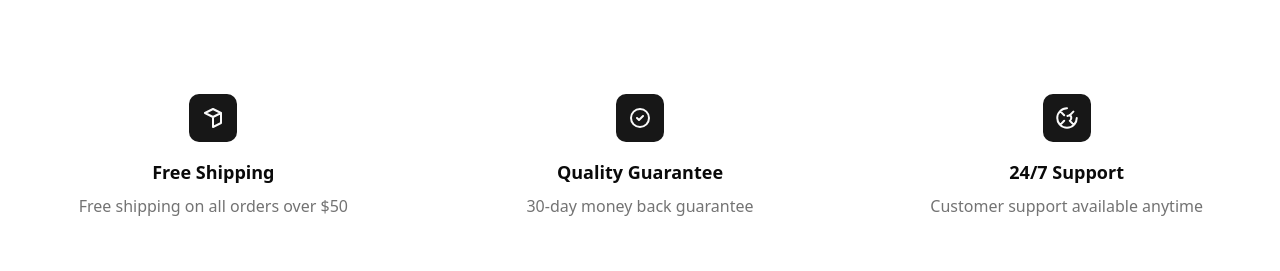
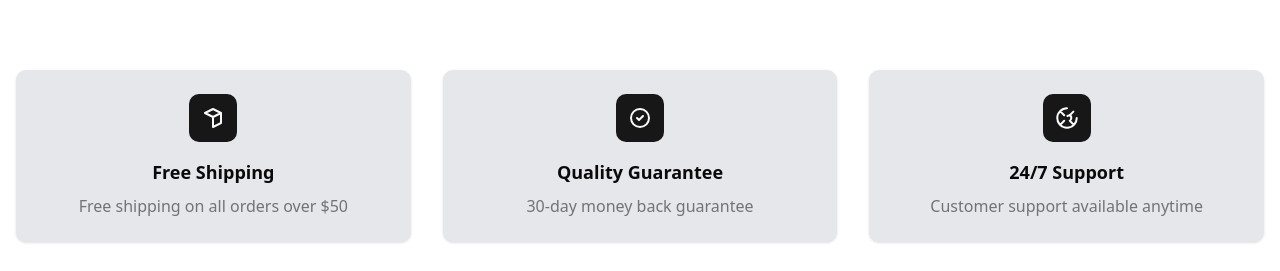
Before and after one commit to mubashirbappi5/Mini-E-Commerce, a React (Vite) app: page / in a window 1280 px wide. Shown: the part 1655-1926 px from the top of the page. Built offline with nearby package versions, Linux system fonts and the light colour scheme.

Commit message:
update toast

```diff
--- a/package.json
+++ b/package.json
@@ -24,6 +24,7 @@
     "next-themes": "^0.4.6",
     "react": "^19.1.0",
     "react-dom": "^19.1.0",
+    "react-hot-toast": "^2.5.2",
     "react-router": "^7.6.3",
     "react-router-dom": "^7.6.3",
     "sonner": "^2.0.6",
--- a/src/App.tsx
+++ b/src/App.tsx
@@ -10,7 +10,7 @@ import ProductDetail from "./pages/ProductDetail";
 // Import only your custom Sonner Toaster (recommended)
 import { Toaster as SonnerToaster } from "./components/ui/sonner";
 import { Routes, Route } from "react-router-dom";
-
+import { Toaster } from 'react-hot-toast';
 const queryClient = new QueryClient();
 
 const App = () => (
@@ -29,6 +29,7 @@ const App = () => (
           </Routes>
           <CartSidebar />
         </div>
+          <Toaster />
       </CartProvider>
     </TooltipProvider>
   </QueryClientProvider>
--- a/src/components/CheckoutModal.tsx
+++ b/src/components/CheckoutModal.tsx
@@ -6,6 +6,7 @@ import { Input } from './ui/input';
 import { Label } from './ui/label';
 import { Textarea } from './ui/textarea';
 import { Separator } from './ui/separator';
+import { toast } from 'react-hot-toast';
 
 
 interface CheckoutModalProps {
@@ -56,10 +57,7 @@ const CheckoutModal: React.FC<CheckoutModalProps> = ({ isOpen, onClose }) => {
     // Simulate payment processing
     await new Promise(resolve => setTimeout(resolve, 2000));
 
-    alert({
-      title: "Order placed successfully!",
-      description: `Your order for $${state.total.toFixed(2)} has been confirmed.`,
-    });
+    toast.success("Order placed successfully!")
 
     clearCart();
     setIsProcessing(false);
--- a/src/components/ProductCard.tsx
+++ b/src/components/ProductCard.tsx
@@ -6,6 +6,7 @@ import { Button } from "./ui/button";
 import { Card, CardContent } from "./ui/card";
 
 import { Link } from "react-router-dom"; // Added import
+import toast from "react-hot-toast";
 
 interface ProductCardProps {
   product: Product;
@@ -19,10 +20,7 @@ const ProductCard: React.FC<ProductCardProps> = ({ product }) => {
     e.preventDefault();
     e.stopPropagation();
     addToCart(product);
-    alert({
-      title: "Added to cart",
-      description: `${product.title} has been added to your cart.`, // Fixed template string
-    });
+    toast.success(`${product.title} has been added to your cart.`);
   };
 
   return (
--- a/src/pages/Home.tsx
+++ b/src/pages/Home.tsx
@@ -21,7 +21,7 @@ const Home = () => {
         </div>
 
         {/* Products Grid */}
-        <div className="grid grid-cols-1 sm:grid-cols-2 lg:grid-cols-3 xl:grid-cols-4 gap-6">
+        <div id='card' className="grid grid-cols-1 sm:grid-cols-2 lg:grid-cols-3 xl:grid-cols-4 gap-6">
           {products.map((product) => (
             <ProductCard key={product.id} product={product} />
           ))}
@@ -29,7 +29,7 @@ const Home = () => {
 
         {/* Features Section */}
         <div className="mt-20 grid grid-cols-1 md:grid-cols-3 gap-8">
-          <div className="text-center p-6 bg-card rounded-lg shadow-card">
+          <div className="text-center p-6 bg-gray-200 rounded-lg shadow">
             <div className="w-12 h-12 bg-primary rounded-lg flex items-center justify-center mx-auto mb-4">
               <svg className="w-6 h-6 text-primary-foreground" fill="none" stroke="currentColor" viewBox="0 0 24 24">
                 <path strokeLinecap="round" strokeLinejoin="round" strokeWidth={2} d="M20 7l-8-4-8 4m16 0l-8 4m8-4v10l-8 4m0-10L4 7m8 4v10" />
@@ -39,7 +39,7 @@ const Home = () => {
             <p className="text-muted-foreground">Free shipping on all orders over $50</p>
           </div>
 
-          <div className="text-center p-6 bg-card rounded-lg shadow-card">
+          <div className="text-center p-6 bg-gray-200 rounded-lg shadow">
             <div className="w-12 h-12 bg-primary rounded-lg flex items-center justify-center mx-auto mb-4">
               <svg className="w-6 h-6 text-primary-foreground" fill="none" stroke="currentColor" viewBox="0 0 24 24">
                 <path strokeLinecap="round" strokeLinejoin="round" strokeWidth={2} d="M9 12l2 2 4-4m6 2a9 9 0 11-18 0 9 9 0 0118 0z" />
@@ -49,7 +49,7 @@ const Home = () => {
             <p className="text-muted-foreground">30-day money back guarantee</p>
           </div>
 
-          <div className="text-center p-6 bg-card rounded-lg shadow-card">
+          <div className="text-center p-6 bg-gray-200 rounded-lg shadow">
             <div className="w-12 h-12 bg-primary rounded-lg flex items-center justify-center mx-auto mb-4">
               <svg className="w-6 h-6 text-primary-foreground" fill="none" stroke="currentColor" viewBox="0 0 24 24">
                 <path strokeLinecap="round" strokeLinejoin="round" strokeWidth={2} d="M18.364 5.636l-3.536 3.536m0 5.656l3.536 3.536M9.172 9.172L5.636 5.636m3.536 9.192L5.636 18.364M12 2.25a9.75 9.75 0 109.75 9.75M15.91 13.34c.25-.46.38-.98.38-1.52a2.25 2.25 0 00-2.25-2.25c-.54 0-1.06.13-1.52.38" />
--- a/src/pages/ProductDetail.tsx
+++ b/src/pages/ProductDetail.tsx
@@ -13,6 +13,7 @@ import { useCart } from "../context/CartContext";
 import { Button } from "../components/ui/button";
 import { Badge } from "../components/ui/badge";
 import { Separator } from "../components/ui/separator";
+import { toast } from "react-hot-toast";
 
 const ProductDetail = () => {
   const { id } = useParams<{ id: string }>();
@@ -40,7 +41,7 @@ const ProductDetail = () => {
 
   const handleAddToCart = () => {
     addToCart(product);
-    window.alert(`${product.title} has been added to your cart.`);
+    toast.success(`${product.title} has been added to your cart.`);
   };
 
   return (
```
Also changed, not shown: 1 other file (tests, documents, lock files or other folders).
